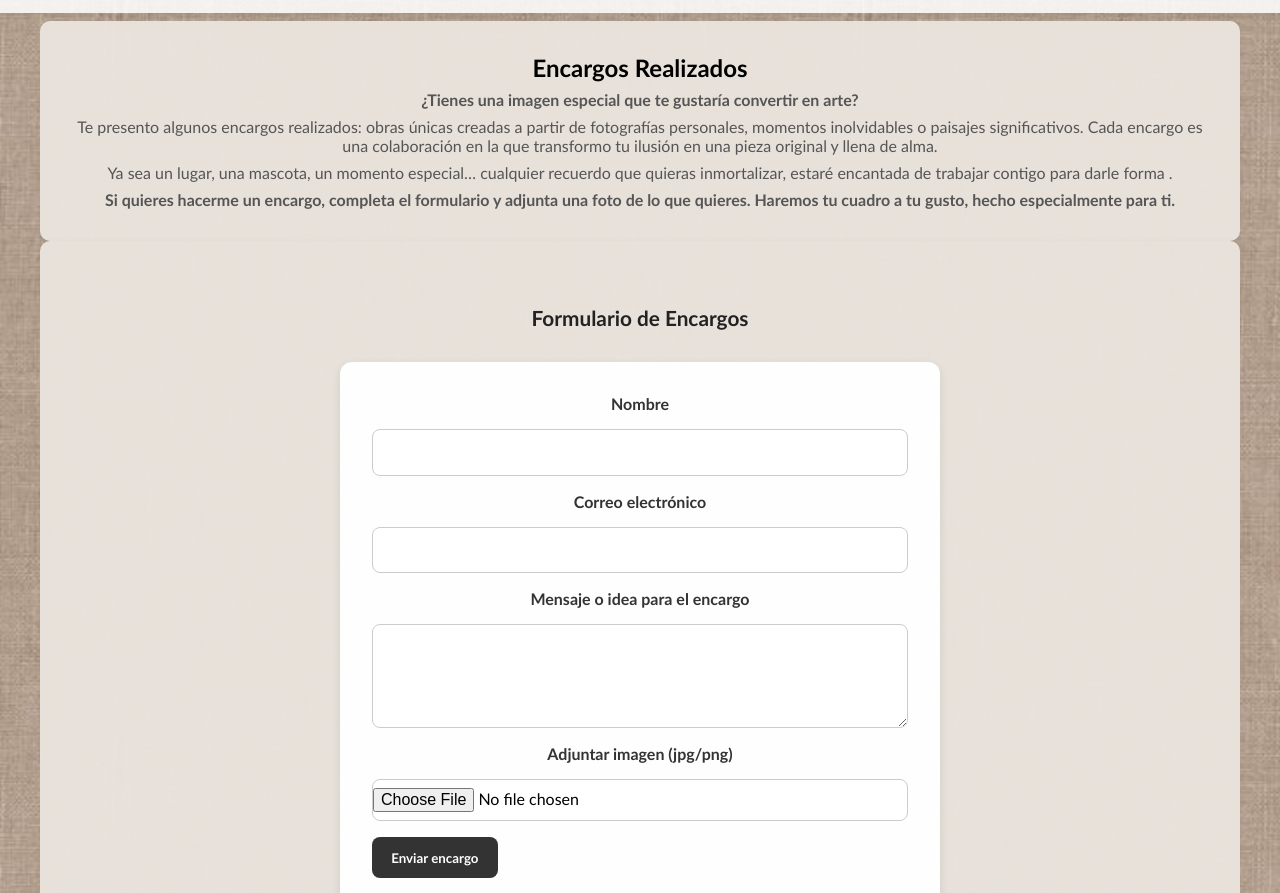
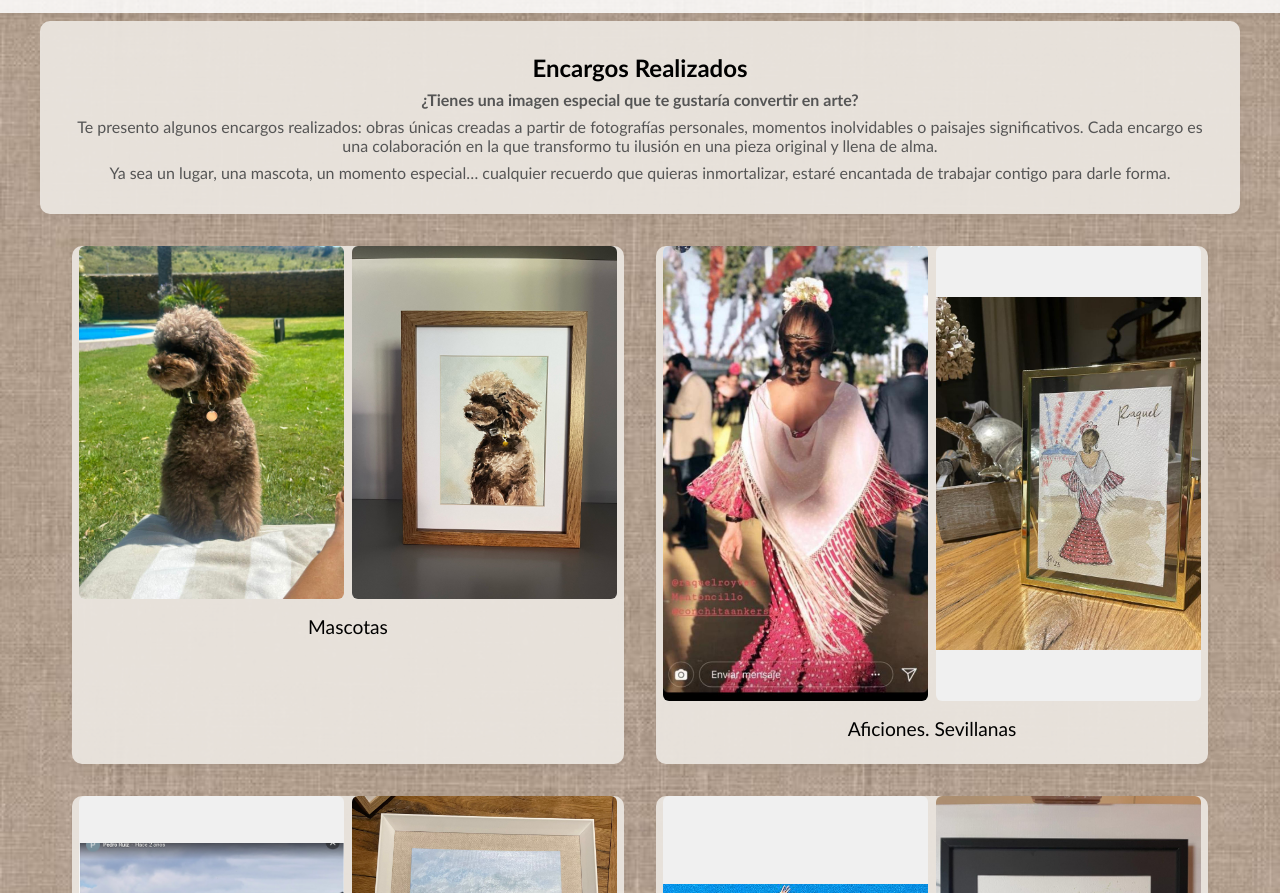
Before and after one commit to ini8a/Pagina-Mama, a plain HTML site: page Encargos.html in a window 1280 px wide. Shown: the part 59-952 px from the top of the page. Drawn offline with nearby package versions, Linux system fonts and the light colour scheme; a web font is replaced by a local one.

Commit message:
encargos_2

```diff
--- a/Encargos.html
+++ b/Encargos.html
@@ -8,52 +8,6 @@
   <link rel="stylesheet" href="https://cdnjs.cloudflare.com/ajax/libs/font-awesome/6.0.0/css/all.min.css">
   <link rel="stylesheet" href="style.css">
   <style>
-    .formulario-contacto {
-      background: #fefefe;
-      padding: 2rem;
-      border-radius: 12px;
-      box-shadow: 0 4px 10px rgba(0, 0, 0, 0.1);
-      max-width: 600px;
-      margin: 2rem auto;
-      display: flex;
-      flex-direction: column;
-      gap: 1rem;
-    }
-
-    .formulario-contacto label {
-      font-weight: bold;
-      color: #333;
-    }
-
-    .formulario-contacto input,
-    .formulario-contacto textarea {
-      padding: 0.8rem;
-      border: 1px solid #ccc;
-      border-radius: 8px;
-      font-size: 1rem;
-      font-family: inherit;
-      background: #fff;
-    }
-
-    .formulario-contacto input[type="file"] {
-      padding: 0.5rem 0;
-    }
-
-    .formulario-contacto button {
-      background-color: #333;
-      color: white;
-      border: none;
-      padding: 0.8rem 1.2rem;
-      border-radius: 8px;
-      font-weight: bold;
-      cursor: pointer;
-      transition: background-color 0.3s ease;
-    }
-
-    .formulario-contacto button:hover {
-      background-color: #555;
-    }
-
     .imagenes-dobles {
       display: flex;
       justify-content: center;
@@ -67,6 +21,7 @@
       object-fit: contain;
       background-color: #f0f0f0;
     }
+
     .grid-cuadros {
       display: grid;
       grid-template-columns: repeat(auto-fit, minmax(360px, 1fr));
@@ -86,57 +41,20 @@
       padding-bottom: 1rem;
     }
 
-.cuadro:hover {
-  transform: translateY(-5px);
-  box-shadow: 0 8px 20px rgba(0,0,0,0.1);
+
+  </style>
+  <style>
+  /* Anula el hover solo para este archivo */
+  body .grid-cuadros .cuadro:hover {
+    transform: none !important;
+    box-shadow: 0 4px 10px rgba(0,0,0,0.05) !important;
   }
 
+  body .grid-cuadros .cuadro img:hover {
+    transform: none !important;
+  }
+</style>
 
-  </style>
-  <script src="https://cdn.jsdelivr.net/npm/emailjs-com@3/dist/email.min.js"></script>
-  <script src="https://cdn.jsdelivr.net/npm/emailjs-com@3/dist/email.min.js"></script>
-<script>
-  emailjs.init("lN9brzrkNE85v8Rnw");
-
-  function enviarFormulario(e) {
-    e.preventDefault();
-
-    const form = document.getElementById("formulario-encargo");
-    const fileInput = document.getElementById("imagen");
-
-    if (fileInput.files.length === 0) {
-      alert("Por favor, adjunta una imagen.");
-      return;
-    }
-
-    const reader = new FileReader();
-    const file = fileInput.files[0];
-
-    reader.onload = function () {
-      const result = reader.result;
-      const base64 = result.split(",")[1];
-      const mimeMatch = result.match(/^data:(.*);base64,/);
-      const mimeType = mimeMatch ? mimeMatch[1] : "image/jpeg"; // fallback
-
-      emailjs.send("service_bqohatk", "template_mfacoqe", {
-        user_name: form.nombre.value,
-        user_email: form.email.value,
-        message: form.mensaje.value,
-        imagen_base64: base64,
-        imagen_nombre: file.name,
-        imagen_mime: mimeType
-      }).then(() => {
-        alert("Encargo enviado correctamente 🎨");
-        form.reset();
-      }, (error) => {
-        console.error("Error al enviar", error);
-        alert("Error al enviar el formulario. Intenta más tarde.");
-      });
-    };
-
-    reader.readAsDataURL(file);
-  }
-</script>
 </head>
 <body>
   <nav>
@@ -157,27 +75,7 @@
       <h1>Encargos Realizados</h1>
       <p><strong>¿Tienes una imagen especial que te gustaría convertir en arte?</strong></p>
       <p>Te presento algunos encargos realizados: obras únicas creadas a partir de fotografías personales, momentos inolvidables o paisajes significativos. Cada encargo es una colaboración en la que transformo tu ilusión en una pieza original y llena de alma.</p>
-      <p>Ya sea un lugar, una mascota, un momento especial… cualquier recuerdo que quieras inmortalizar, estaré encantada de trabajar contigo para darle forma .</p>
-      <p><strong>Si quieres hacerme un encargo, completa el formulario y adjunta una foto de lo que quieres. Haremos tu cuadro a tu gusto, hecho especialmente para ti.</strong></p>
-    </section>
-
-    <section class="info-content">
-      <h3>Formulario de Encargos</h3>
-      <form id="formulario-encargo" class="formulario-contacto" onsubmit="enviarFormulario(event)">
-        <label for="nombre">Nombre</label>
-        <input type="text" id="nombre" name="nombre" required>
-
-        <label for="email">Correo electrónico</label>
-        <input type="email" id="email" name="email" required>
-
-        <label for="mensaje">Mensaje o idea para el encargo</label>
-        <textarea id="mensaje" name="mensaje" rows="4" required></textarea>
-
-        <label for="imagen">Adjuntar imagen (jpg/png)</label>
-        <input type="file" id="imagen" name="imagen" accept="image/*" required>
-
-        <button type="submit">Enviar encargo</button>
-      </form>
+      <p>Ya sea un lugar, una mascota, un momento especial… cualquier recuerdo que quieras inmortalizar, estaré encantada de trabajar contigo para darle forma.</p>
     </section>
 
     <section class="grid-cuadros">
@@ -191,10 +89,18 @@
 
       <div class="cuadro">
         <div class="imagenes-dobles">
+            <img src="flamencaO.jpeg" alt="Foto original">
+            <img src="flamencaC.jpeg" alt="Obra final">
+        </div>
+        <h3>Aficiones. Sevillanas</h3>
+      </div>
+
+      <div class="cuadro">
+        <div class="imagenes-dobles">
             <img src="playaO.jpeg" alt="Foto original">
             <img src="playaC.jpeg" alt="Obra final">
         </div>
-        <h3>Un rincon especial</h3>
+        <h3>Un rincón especial</h3>
       </div>
 
       <div class="cuadro">
@@ -205,13 +111,6 @@
         <h3>Aficiones. Deportes</h3>
       </div>
 
-      <div class="cuadro">
-        <div class="imagenes-dobles">
-            <img src="flamencaO.jpeg" alt="Foto original">
-            <img src="flamencaC.jpeg" alt="Obra final">
-        </div>
-        <h3>Aficiones. Sevillanas<h3>
-      </div>
 
       <div class="cuadro">
         <div class="imagenes-dobles">
@@ -228,7 +127,6 @@
         </div>
         <h3>Un lugar especial</h3>
       </div>
-
     </section>
   </main>
 
```
Lines whose indentation alone changed are shown as unchanged.
